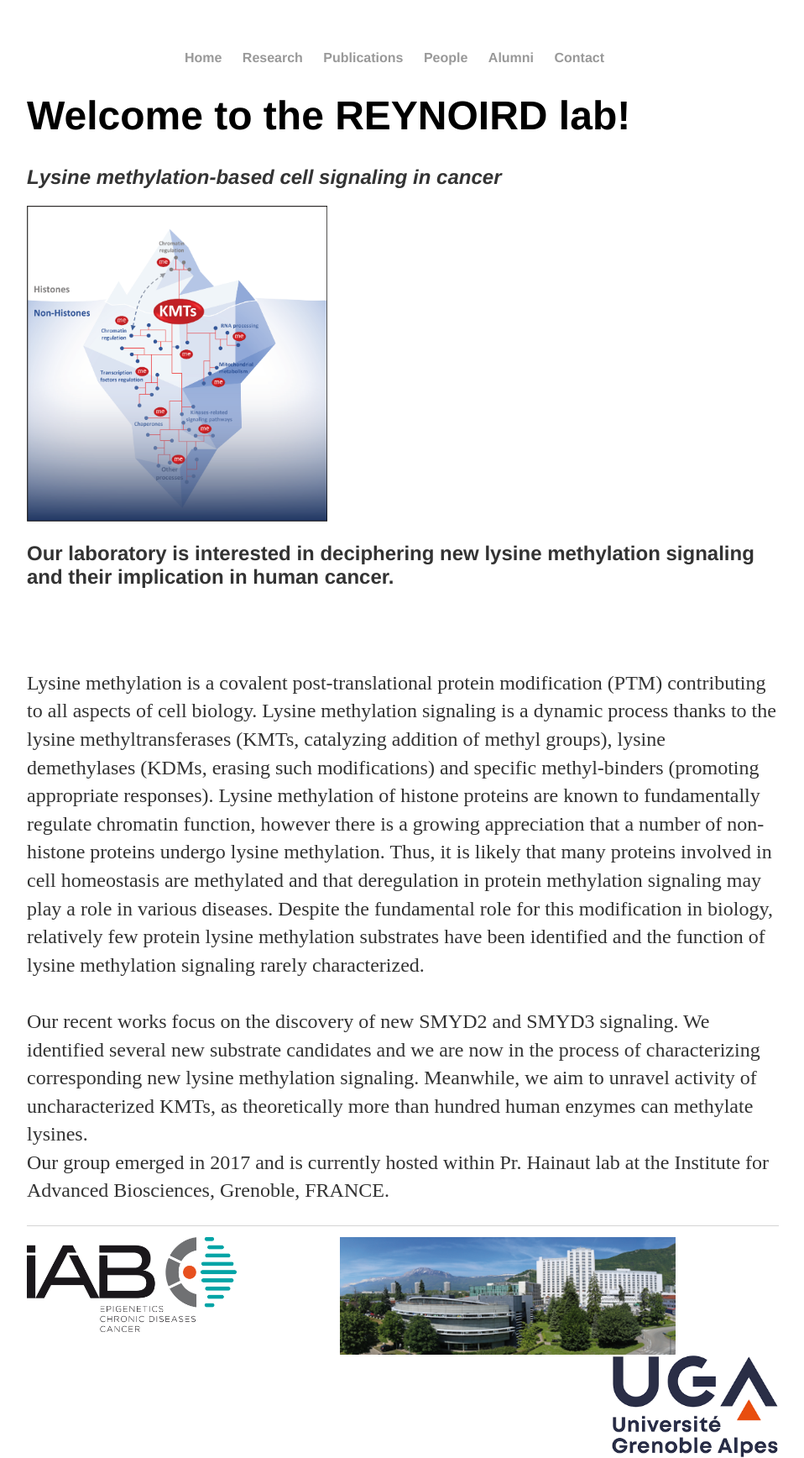
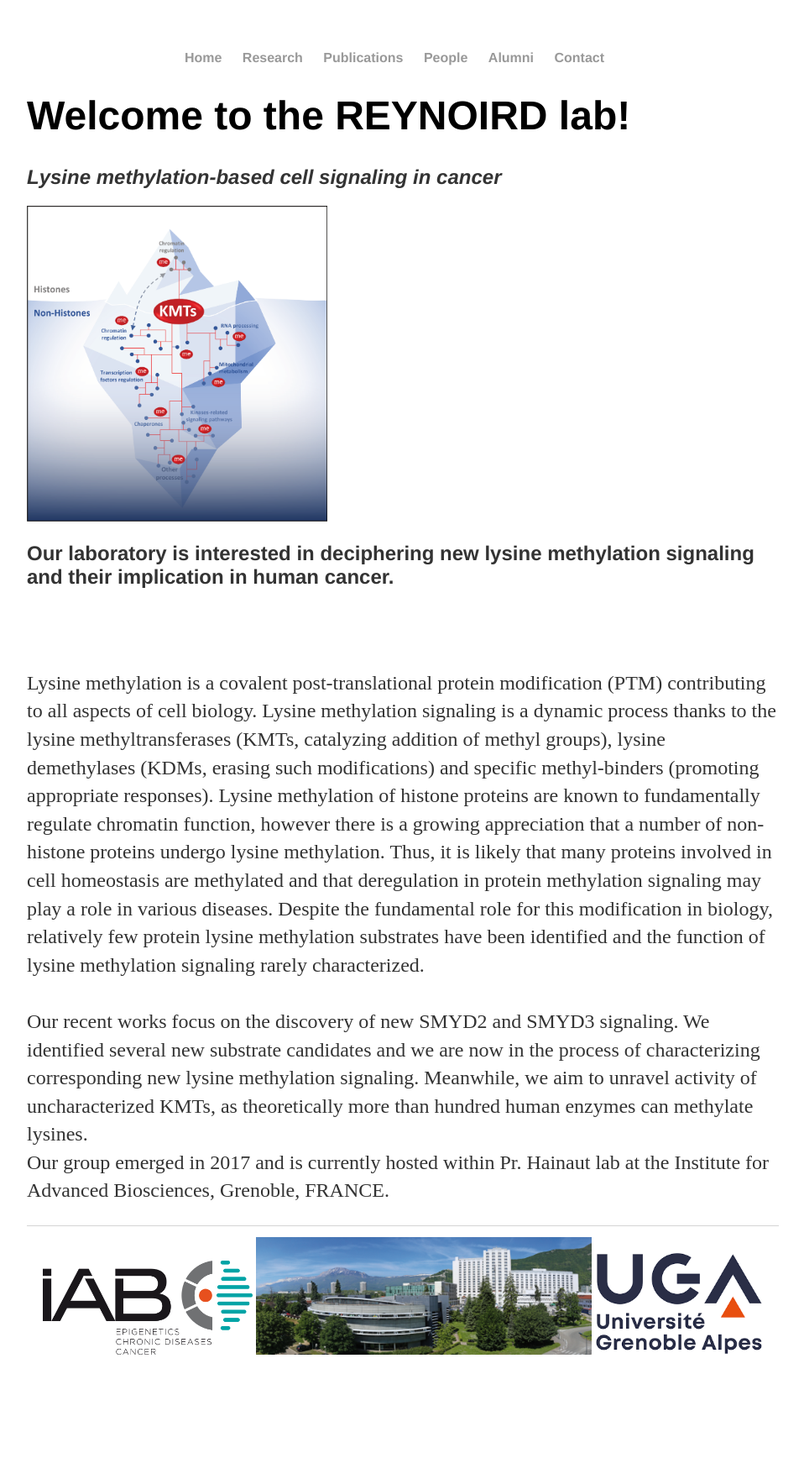
Before and after one commit to Reynoird-Lab/Reynoird-lab.github.io, a Jekyll site: the page built from index.html, in a window 1280 px wide. Shown: the whole page at 84% size, without its empty margins (160-1118 px from the left). Built offline with Jekyll 4.4.1, drawn with Linux system fonts in a browser that asks for light colours; Markdown is read by kramdown in place of the engine named in the settings; after the commit the page ends 1691 px from its top, so only the background shows below that.

Commit message:
Update default.html

```diff
--- a/_layouts/default.html
+++ b/_layouts/default.html
@@ -24,9 +24,10 @@
 			<footer>
 	    		<ul>
 	        		<li>
-	        			<a href="https://iab.univ-grenoble-alpes.fr/?language=en"> <img align="left" alt="IAB" src="https://reynoird-lab.github.io/Images/IAB%20logo%20coul.png" width="250"></a>
-					<div align="center"> <img align="center" alt="IAB" src="https://reynoird-lab.github.io/Images/IAB.png" width="400"></div>
-					<a href="https://univ-grenoble-alpes.fr/english"> <img align="right" alt="UGA" src="https://reynoird-lab.github.io/Images/UGA.png" width="200"></a>
+	        			<div align="center">
+						<a href="https://iab.univ-grenoble-alpes.fr/?language=en"> <img alt="IAB" src="https://reynoird-lab.github.io/Images/IAB%20logo%20coul.png" width="250"></a>
+					 <img alt="IAB" src="https://reynoird-lab.github.io/Images/IAB.png" width="400">
+					<a href="https://univ-grenoble-alpes.fr/english"> <img alt="UGA" src="https://reynoird-lab.github.io/Images/UGA.png" width="200"></a> </div>
 				</li>
 				</ul>
 			</footer>
```
